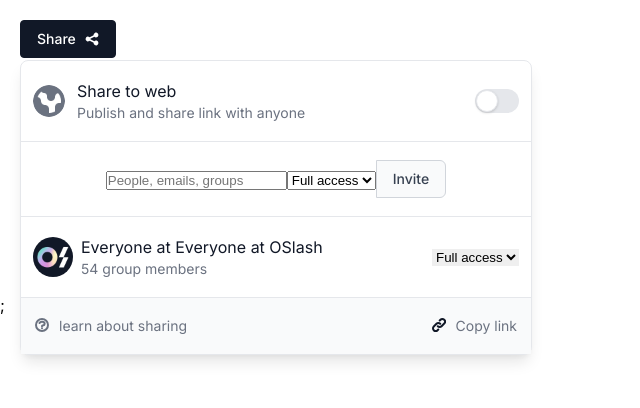
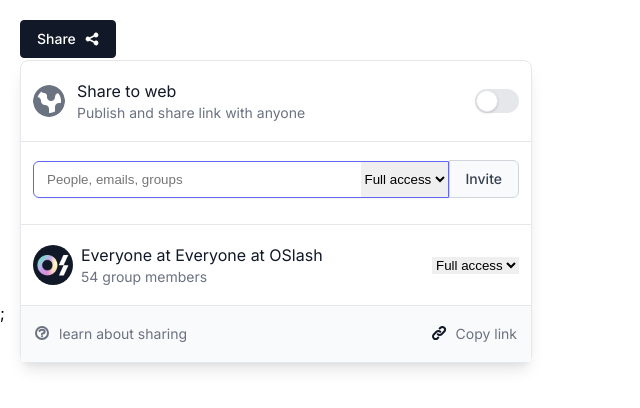
Before and after one commit to ChandrakantPal/oslash-task, a React (Create React App) app: page / in a window 1280 px wide. Both pictures are taken after a click on the button "Share". Shown: the top 408 px of the page, without its empty margins (0-640 px from the left). Built offline with nearby package versions, Linux system fonts and the light colour scheme.

Commit message:
styling for search field

```diff
--- a/src/App.css
+++ b/src/App.css
@@ -1,38 +1,33 @@
-.App {
-  text-align: center;
+.chips__container {
+  display: flex;
+  justify-content: flex-start;
+  align-items: center;
+  /* flex-flow: row ; */
+  flex-wrap: wrap;
+  margin-bottom: 8px;
 }
-
-.App-logo {
-  height: 40vmin;
-  pointer-events: none;
+.search-field__container {
+  display: flex;
+  justify-content: space-between;
+  align-items: center;
+  margin-bottom: 8px;
+  border-radius: 6px 0 0 6px;
+  border: 1px solid #6366f1;
+  box-shadow: 0px 1px 2px rgba(0, 0, 0, 0.05);
+  width: 100%;
 }
-
-@media (prefers-reduced-motion: no-preference) {
-  .App-logo {
-    animation: App-logo-spin infinite 20s linear;
-  }
+.input-field {
+  padding: 9px 13px;
+  border: none;
+  outline: none;
+  width: 100%;
+  border-radius: 6px 0 0 6px;
 }
-
-.App-header {
-  background-color: #282c34;
-  min-height: 100vh;
-  display: flex;
-  flex-direction: column;
-  align-items: center;
-  justify-content: center;
-  font-size: calc(10px + 2vmin);
-  color: white;
+.select-field {
+  padding: 9px 0;
+  border: none;
+  outline: none;
 }
-
-.App-link {
-  color: #61dafb;
+.invite-button__container {
+  margin-bottom: 8px;
 }
-
-@keyframes App-logo-spin {
-  from {
-    transform: rotate(0deg);
-  }
-  to {
-    transform: rotate(360deg);
-  }
-}
```
